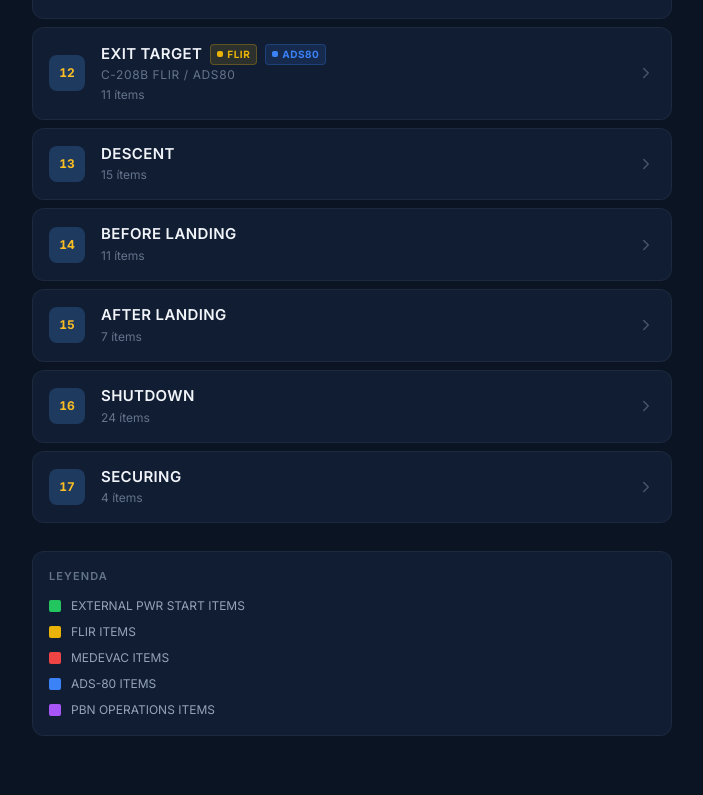
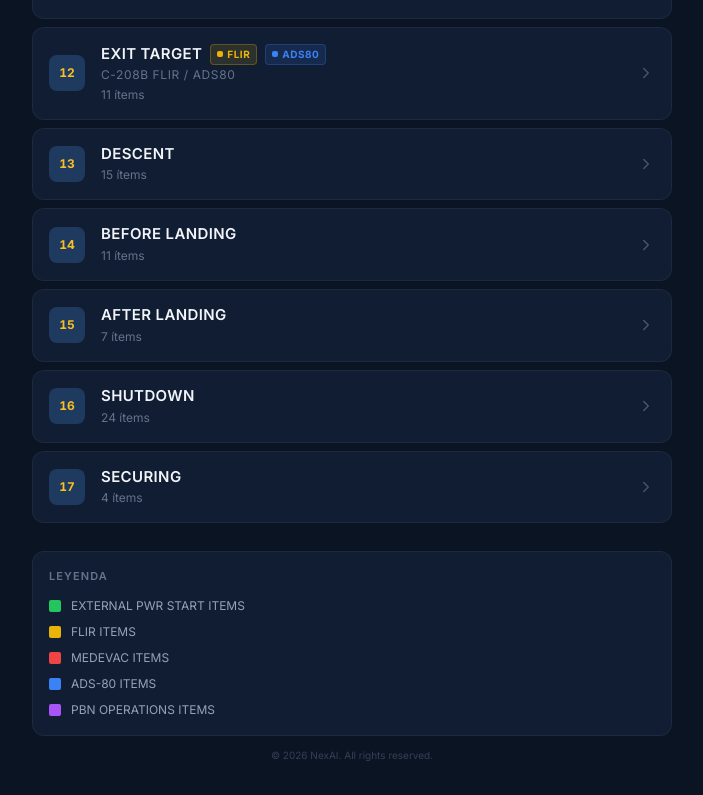
Before and after one commit to sebasl10/pilots-checklist, a React (Vite) app: page / in a window 1280 px wide. Shown: the part 1052-1847 px from the top of the page, without its empty margins (288-991 px from the left). Before the commit the page ends 1820 px from the top, so only its background shows below. Built offline with nearby package versions, Linux system fonts and the light colour scheme.

Commit message:
Label copyright

```diff
--- a/src/pages/Home.jsx
+++ b/src/pages/Home.jsx
@@ -70,6 +70,10 @@ export default function Home() {
             ))}
           </div>
         </div>
+
+        <p className="text-center text-[10px] text-slate-700 mt-3 pb-safe-bottom">
+          © {new Date().getFullYear()} NexAI. All rights reserved.
+        </p>
       </main>
     </div>
   )
```
